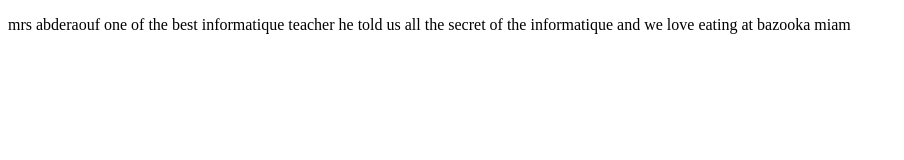
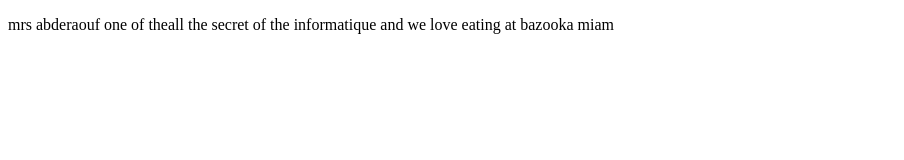
Before and after one commit to yacineelchbab/myfirstrepo, a plain HTML site: page index.html in a window 1280 px wide. Shown: the whole page, without its empty margins (0-904 px from the left). Drawn offline with Linux system fonts and the light colour scheme.

Commit message:
Update index.html

```diff
--- a/index.html
+++ b/index.html
@@ -4,7 +4,7 @@
     <title>Abderaoufelchbab</title>
 </head>
 <body>
-<p>mrs abderaouf one of the best informatique teacher he told us all the secret of the informatique and we love eating at bazooka miam
+<p>mrs abderaouf one of theall the secret of the informatique and we love eating at bazooka miam
 
 </p>
 
```
